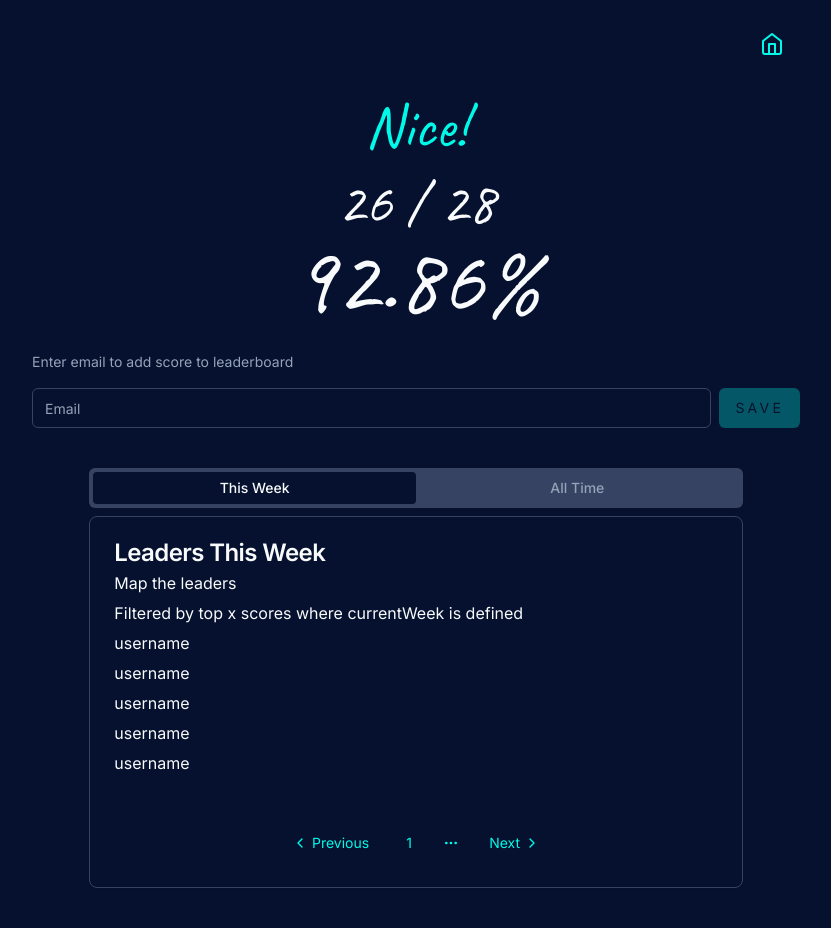
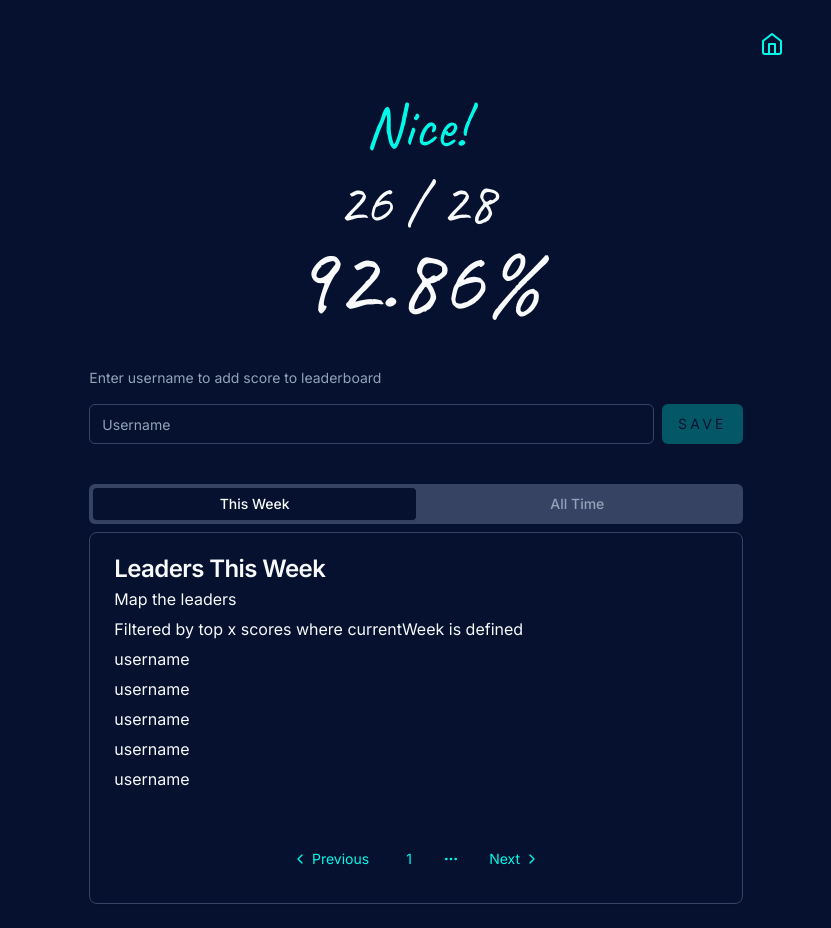
Before and after one commit to jwbw29/logo-trivia, a Next.js app: page /play/results in a window 1280 px wide. Shown: the whole page, without its empty margins (224-1055 px from the left). Built offline with nearby package versions, Linux system fonts and the light colour scheme; no server answers.

Commit message:
starting on username submission

```diff
--- a/app/play/results/page.tsx
+++ b/app/play/results/page.tsx
@@ -58,8 +58,8 @@ export default function Results() {
           <h1 className="text-8xl font-caveat ">{percentString} </h1>
         </div>
       </div>
-      <Username />
-      <div className="flex self-center justify-center items-center my-8 w-5/6">
+      <div className="flex flex-col self-center justify-center items-center my-4 w-5/6 gap-8">
+        <Username />
         <LeaderboardTabs />
       </div>
     </main>
--- a/components/Username.tsx
+++ b/components/Username.tsx
@@ -16,8 +16,8 @@ import {
 import { Input } from "@/components/ui/input";
 
 const formSchema = z.object({
-  email: z.string().min(6, {
-    message: "Must be a valid email address",
+  username: z.string().min(6, {
+    message: "Must be at least 6 characters",
   }),
 });
 
@@ -29,7 +29,7 @@ export default function Username() {
   const form = useForm<z.infer<typeof formSchema>>({
     resolver: zodResolver(formSchema),
     defaultValues: {
-      email: "",
+      username: "",
     },
     mode: "onChange",
   });
@@ -48,19 +48,19 @@ export default function Username() {
     <Form {...form}>
       <form
         onSubmit={form.handleSubmit(onSave)}
-        className="flex flex-col justify-end items-start gap-4 w-full p-2"
+        className="flex flex-col items-start gap-4 w-full py-2"
       >
         <FormDescription>
-          Enter email to add score to leaderboard
+          Enter username to add score to leaderboard
         </FormDescription>
         <div className="flex w-full items-end gap-2">
           <FormField
             control={form.control}
-            name="email"
+            name="username"
             render={({ field }) => (
               <FormItem className="flex-1">
                 <FormControl>
-                  <Input placeholder="Email" {...field} />
+                  <Input placeholder="Username" {...field} />
                 </FormControl>
                 <FormMessage />
                 {errorMessage && (
@@ -72,7 +72,7 @@ export default function Username() {
             )}
           />
           <Button
-            aria-label="save email button"
+            aria-label="save username button"
             disabled={!isValid || loading} // TODO is this right? or should it be based off length requirement being met?
             // size="xxl"
             className="tracking-[.2rem] self-start"
--- a/components/ui/login/action.ts
+++ /dev/null
@@ -1,52 +0,0 @@
-"use server";
-
-import { revalidatePath } from "next/cache";
-import { redirect } from "next/navigation";
-
-import { createClient } from "@/utils/supabase/server";
-
-export async function login({
-  email,
-  password,
-}: {
-  email: string;
-  password: string;
-}) {
-  const supabase = createClient();
-
-  // type-casting here for convenience
-  // in practice, you should validate your inputs
-  const data = {
-    email: email,
-    password: password,
-  };
-
-  const { error } = await supabase.auth.signInWithPassword(data);
-
-  if (error) {
-    redirect("/error");
-  }
-
-  revalidatePath("/", "layout");
-  redirect("/account");
-}
-
-export async function signup(formData: FormData) {
-  const supabase = createClient();
-
-  // type-casting here for convenience
-  // in practice, you should validate your inputs
-  const data = {
-    email: formData.get("email") as string,
-    password: formData.get("password") as string,
-  };
-
-  const { error } = await supabase.auth.signUp(data);
-
-  if (error) {
-    redirect("/error");
-  }
-
-  revalidatePath("/", "layout");
-  redirect("/account");
-}
```
